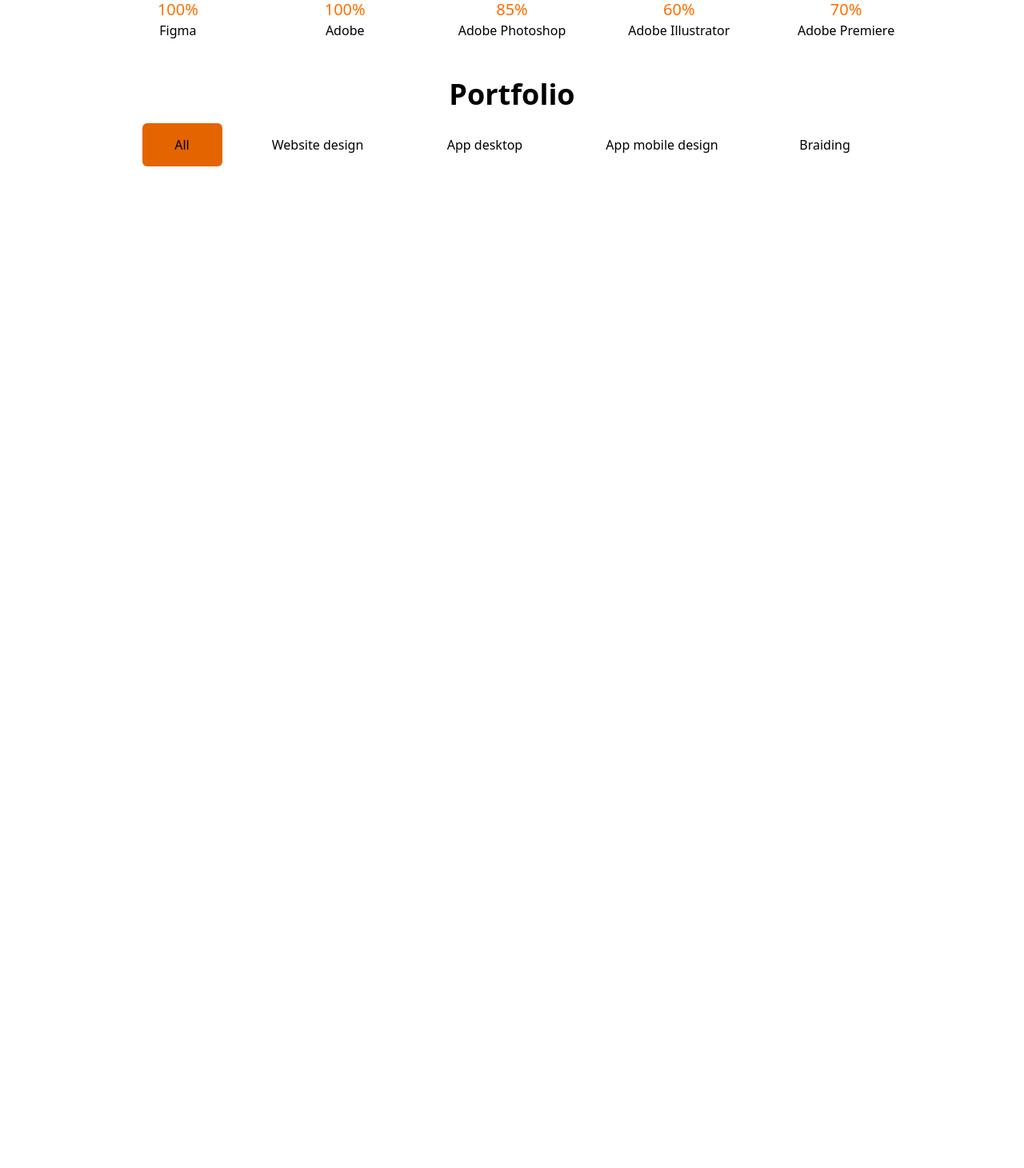
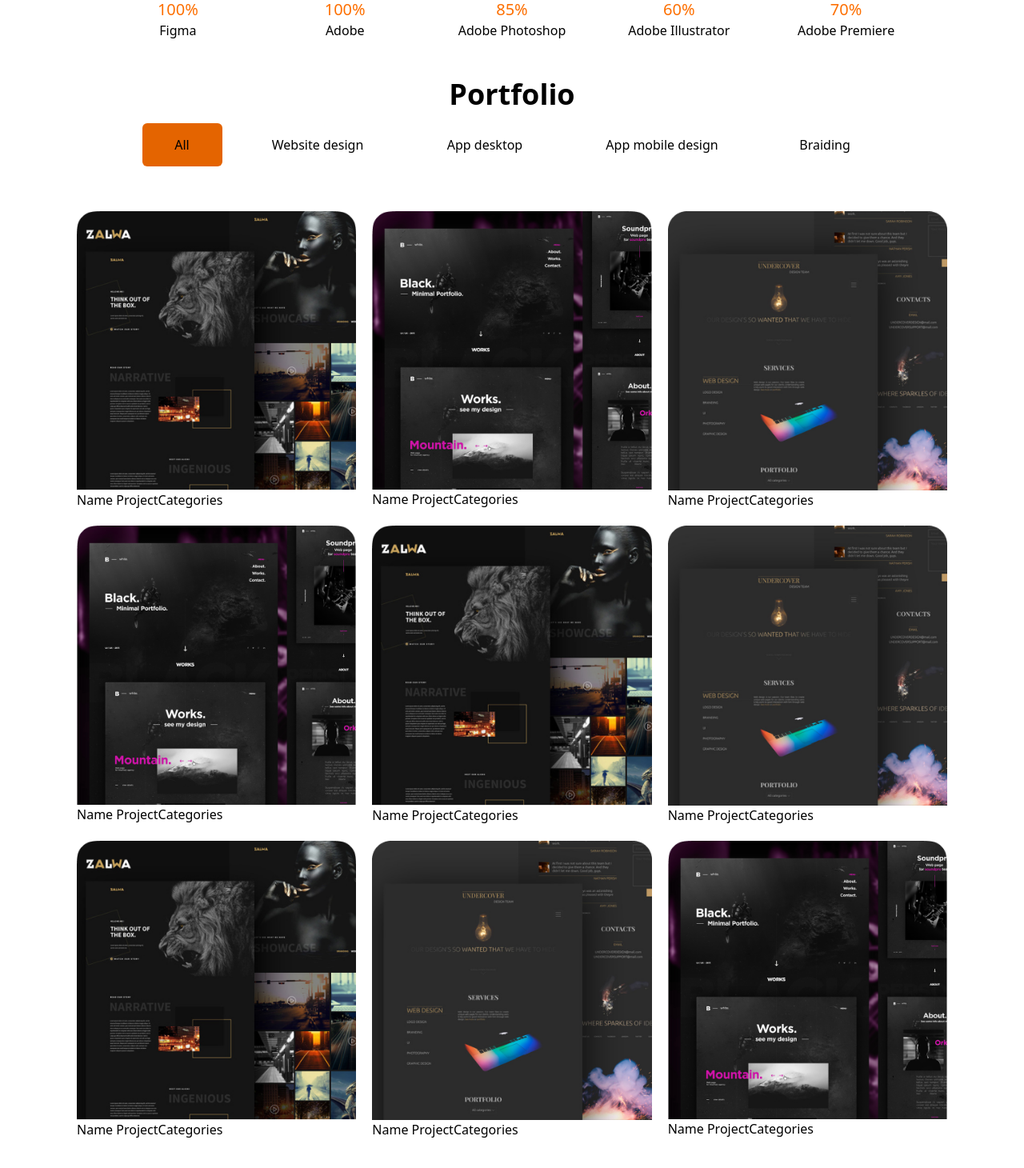
Before and after one commit to 11111Asif/mahmood-fazile-your-project, a React (Vite) app: page / in a window 1280 px wide. Shown: the part 3280-4740 px from the top of the page at 80% size. Before the commit the page ends 3504 px from the top, so only its background shows below. Built offline with nearby package versions, Linux system fonts and the light colour scheme.

Commit message:
added to card

```diff
--- /dev/null
+++ b/src/component/Contact/Contact.jsx
@@ -0,0 +1,11 @@
+
+
+const Contact = () => {
+    return (
+        <div>
+
+        </div>
+    );
+};
+
+export default Contact;
--- a/src/component/Home/Home.jsx
+++ b/src/component/Home/Home.jsx
@@ -1,5 +1,6 @@
 import About from "../About/About";
 import Banner from "../Banner/Banner";
+import Contact from "../Contact/Contact";
 import Navbar from "../Navbar/Navbar";
 import Portfolio from "../Portfolio/Portfolio";
 import Radial from "../Radial/Radial";
@@ -15,6 +16,7 @@ const Home = () => {
             <About></About>
             <Radial></Radial>
             <Portfolio></Portfolio>
+            <Contact></Contact>
         </div>
     );
 };
--- a/src/component/Portfolio/Portfolio.jsx
+++ b/src/component/Portfolio/Portfolio.jsx
@@ -1,4 +1,6 @@
-
+import rectangle21 from '../../assets/Rectangle 21.png'
+import rectangle22 from '../../assets/Rectangle 22.png'
+import rectangle26 from '../../assets/Rectangle 26.png'
 
 const Portfolio = () => {
     return (
@@ -8,11 +10,130 @@ const Portfolio = () => {
                 <button className="lg:w-[100px] lg:h-[54px] w-[58px] h-[42px] rounded-md bg-[#E46400]">All</button>
                 <button className="lg:w-[199px] ml-3 lg:ml-5 lg:h-[54px] w-[144px] h-[42px] rounded-md bg-[#FFFFFF14]">Website design</button>
                 <button className="lg:w-[179px] ml-3 lg:ml-5 lg:h-[54px] w-[127px] h-[42px] rounded-md bg-[#FFFFFF14]">App desktop</button>
-                <div className="flex lg:px-0 px-[53px] lg:mt-0 mt-3">
+                <div className="flex lg:px-0 sm:px-[53px] lg:mt-0 mt-3">
                     <button className="block lg:hidden text-center ml-3 lg:ml-5 w-[177px] h-[42px] rounded-md bg-[#FFFFFF14]">Landing page design</button>
                     <button className="lg:w-[224px] ml-3 lg:ml-5 lg:h-[54px] w-[166px] h-[42px] rounded-md bg-[#FFFFFF14]">App mobile design</button>
                 </div>
                 <button className="lg:w-[143px] lg:mt-0 lg mt-3 ml-3 lg:ml-5 lg:h-[54px] w-[95px] h-[42px] rounded-md bg-[#FFFFFF14]">Braiding</button>
+            </div>
+            <div className="px-8 py-10 grid lg:grid-cols-3 gap-5">
+                <div className="card bg-[#FFFFFF14] w-auto hidden lg:block">
+                    <figure>
+                        <img
+                            src={rectangle21}
+                            alt="" />
+                    </figure>
+                    <div className="card-body">
+                        <div className='flex'>
+                            <p>Name Project</p>
+                            <p className='text-end'>Categories</p>
+                        </div>
+                    </div>
+                </div>
+                <div className="card bg-[#FFFFFF14] w-auto hidden lg:block">
+                    <figure>
+                        <img
+                            src={rectangle26}
+                            alt="" />
+                    </figure>
+                    <div className="card-body">
+                        <div className='flex'>
+                            <p>Name Project</p>
+                            <p className='text-end'>Categories</p>
+                        </div>
+                    </div>
+                </div>
+                <div className="card bg-[#FFFFFF14] w-auto">
+                    <figure>
+                        <img
+                            src={rectangle22}
+                            alt="" />
+                    </figure>
+                    <div className="card-body">
+                        <div className='flex'>
+                            <p>Name Project</p>
+                            <p className='text-end'>Categories</p>
+                        </div>
+                    </div>
+                </div>
+                <div className="card bg-[#FFFFFF14] w-auto hidden lg:block">
+                    <figure>
+                        <img
+                            src={rectangle26}
+                            alt="" />
+                    </figure>
+                    <div className="card-body">
+                        <div className='flex'>
+                            <p>Name Project</p>
+                            <p className='text-end'>Categories</p>
+                        </div>
+                    </div>
+                </div>
+                <div className="card bg-[#FFFFFF14] w-auto hidden lg:block">
+                    <figure>
+                        <img
+                            src={rectangle21}
+                            alt="" />
+                    </figure>
+                    <div className="card-body">
+                        <div className='flex'>
+                            <p>Name Project</p>
+                            <p className='text-end'>Categories</p>
+                        </div>
+                    </div>
+                </div>
+                <div className="card bg-[#FFFFFF14] w-auto hidden lg:block">
+                    <figure>
+                        <img
+                            src={rectangle22}
+                            alt="" />
+                    </figure>
+                    <div className="card-body">
+                        <div className='flex'>
+                            <p>Name Project</p>
+                            <p className='text-end'>Categories</p>
+                        </div>
+                    </div>
+                </div>
+                <div className="card bg-[#FFFFFF14] w-auto hidden lg:block">
+                    <figure>
+                        <img
+                            src={rectangle21}
+                            alt="" />
+                    </figure>
+                    <div className="card-body">
+                        <div className='flex'>
+                            <p>Name Project</p>
+                            <p className='text-end'>Categories</p>
+                        </div>
+                    </div>
+                </div>
+                <div className="card bg-[#FFFFFF14] w-auto hidden lg:block">
+                    <figure>
+                        <img
+                            src={rectangle22}
+                            alt="" />
+                    </figure>
+                    <div className="card-body">
+                        <div className='flex'>
+                            <p>Name Project</p>
+                            <p className='text-end'>Categories</p>
+                        </div>
+                    </div>
+                </div>
+                <div className="card bg-[#FFFFFF14] w-auto hidden lg:block">
+                    <figure>
+                        <img
+                            src={rectangle26}
+                            alt="" />
+                    </figure>
+                    <div className="card-body">
+                        <div className='flex'>
+                            <p>Name Project</p>
+                            <p className='text-end'>Categories</p>
+                        </div>
+                    </div>
+                </div>
             </div>
         </div>
     );
```
